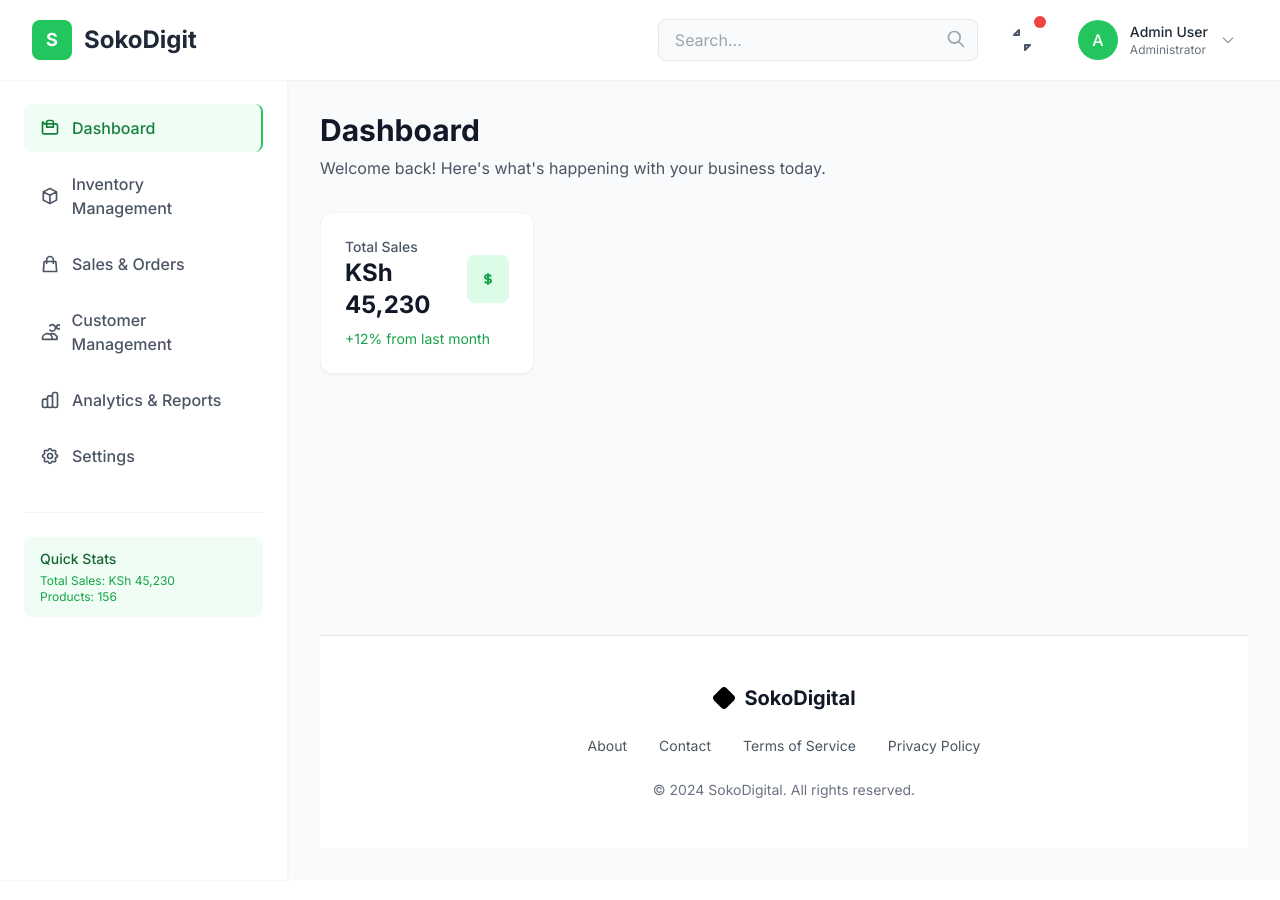
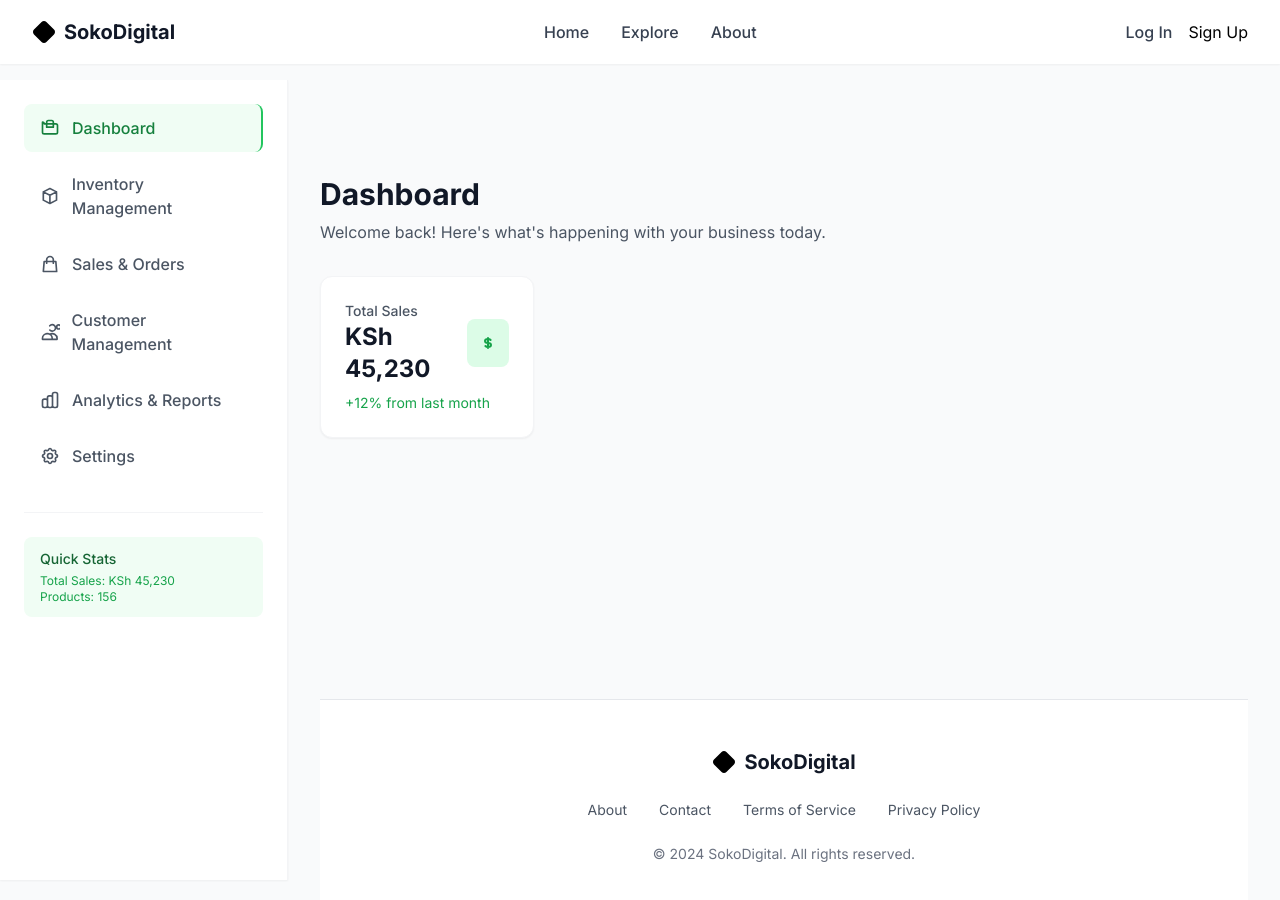
Before and after one commit to josephcharana-hash/soko-safi, a React (Vite) app in the folder client/: page / in a window 1280 px wide. Shown: the top 900 px of the page. Built offline with nearby package versions, Linux system fonts and the light colour scheme.

Commit message:
Add Navbare.jsx

```diff
--- a/client/src/Components/Layout/Navbar.jsx
+++ b/client/src/Components/Layout/Navbar.jsx
@@ -1,56 +1,151 @@
-const Navbar = () => {
+import { useState } from 'react'
+import { Link } from 'react-router-dom'
+import { Diamond, ShoppingCart, MessageSquare, User, Menu, X } from 'lucide-react'
+
+const Navbar = ({ showAuthButtons = true, isLoggedIn = false }) => {
+  const [mobileMenuOpen, setMobileMenuOpen] = useState(false)
+
   return (
-    <nav className="h-20 bg-white shadow-sm fixed top-0 left-0 right-0 z-50">
-      <div className="flex justify-between items-center h-full px-8">
-        <div className="flex items-center gap-6">
-          <button className="lg:hidden text-gray-600 hover:text-gray-800">
-            <svg className="w-6 h-6" fill="none" stroke="currentColor" viewBox="0 0 24 24">
-              <path strokeLinecap="round" strokeLinejoin="round" strokeWidth={2} d="M4 6h16M4 12h16M4 18h16" />
-            </svg>
-          </button>
-          <div className="flex items-center gap-3">
-            <div className="w-10 h-10 bg-green-500 rounded-lg flex items-center justify-center">
-              <span className="text-white font-bold text-lg">S</span>
-            </div>
-            <h1 className="text-2xl font-bold text-gray-800">SokoDigit</h1>
+    <nav className="bg-white shadow-sm">
+      <div className="max-w-7xl mx-auto px-4 sm:px-6 lg:px-8">
+        <div className="flex justify-between items-center h-16">
+          <Link to="/" className="flex items-center space-x-2">
+            <Diamond className="w-6 h-6 text-primary" fill="currentColor" />
+            <span className="text-xl font-bold text-gray-900">SokoDigital</span>
+          </Link>
+
+          <div className="hidden md:flex items-center space-x-8">
+            <Link to="/" className="text-gray-700 hover:text-gray-900 font-medium">
+              Home
+            </Link>
+            <Link to="/explore" className="text-gray-700 hover:text-gray-900 font-medium">
+              Explore
+            </Link>
+            <Link to="/about" className="text-gray-700 hover:text-gray-900 font-medium">
+              About
+            </Link>
+          </div>
+
+          <div className="flex items-center space-x-2">
+            {/* Desktop Auth Buttons */}
+            {showAuthButtons && !isLoggedIn && (
+              <div className="hidden md:flex items-center space-x-4">
+                <Link to="/login" className="text-gray-700 hover:text-gray-900 font-medium">
+                  Log In
+                </Link>
+                <Link to="/register" className="btn-primary">
+                  Sign Up
+                </Link>
+              </div>
+            )}
+
+            {/* Desktop User Menu */}
+            {isLoggedIn && (
+              <div className="hidden md:flex items-center space-x-4">
+                <Link to="/messages" className="p-2 text-gray-600 hover:text-gray-900 rounded-lg hover:bg-gray-100 relative">
+                  <MessageSquare className="w-5 h-5" />
+                  <span className="absolute top-1 right-1 w-2 h-2 bg-red-500 rounded-full"></span>
+                </Link>
+                <Link to="/cart" className="p-2 text-gray-600 hover:text-gray-900 rounded-lg hover:bg-gray-100 relative">
+                  <ShoppingCart className="w-5 h-5" />
+                  <span className="absolute -top-1 -right-1 w-5 h-5 bg-primary text-white text-xs rounded-full flex items-center justify-center">
+                    3
+                  </span>
+                </Link>
+                <Link to="/buyer-dashboard" className="flex items-center space-x-2 p-2 text-gray-600 hover:text-gray-900 rounded-lg hover:bg-gray-100">
+                  <div className="w-8 h-8 bg-primary rounded-full flex items-center justify-center">
+                    <User className="w-5 h-5 text-white" />
+                  </div>
+                </Link>
+              </div>
+            )}
+
+            {/* Mobile Menu Button */}
+            <button
+              onClick={() => setMobileMenuOpen(!mobileMenuOpen)}
+              className="md:hidden p-2 text-gray-600 hover:text-gray-900"
+            >
+              {mobileMenuOpen ? <X className="w-6 h-6" /> : <Menu className="w-6 h-6" />}
+            </button>
           </div>
         </div>
 
-        <div className="flex items-center gap-6">
-          <div className="relative">
-            <input
-              type="text"
-              placeholder="Search..."
-              className="w-80 px-4 py-2 bg-gray-50 border border-gray-200 rounded-lg focus:outline-none focus:ring-2 focus:ring-green-500 focus:border-transparent"
-            />
-            <svg className="w-5 h-5 text-gray-400 absolute right-3 top-2.5" fill="none" stroke="currentColor" viewBox="0 0 24 24">
-              <path strokeLinecap="round" strokeLinejoin="round" strokeWidth={2} d="M21 21l-6-6m2-5a7 7 0 11-14 0 7 7 0 0114 0z" />
-            </svg>
+        {/* Mobile Menu */}
+        {mobileMenuOpen && (
+          <div className="md:hidden py-4 border-t border-gray-200">
+            <div className="flex flex-col space-y-3">
+              <Link
+                to="/"
+                className="text-gray-700 hover:text-gray-900 font-medium px-2 py-2 rounded-lg hover:bg-gray-50"
+                onClick={() => setMobileMenuOpen(false)}
+              >
+                Home
+              </Link>
+              <Link
+                to="/explore"
+                className="text-gray-700 hover:text-gray-900 font-medium px-2 py-2 rounded-lg hover:bg-gray-50"
+                onClick={() => setMobileMenuOpen(false)}
+              >
+                Explore
+              </Link>
+              <Link
+                to="/about"
+                className="text-gray-700 hover:text-gray-900 font-medium px-2 py-2 rounded-lg hover:bg-gray-50"
+                onClick={() => setMobileMenuOpen(false)}
+              >
+                About
+              </Link>
+              {showAuthButtons && !isLoggedIn && (
+                <>
+                  <Link
+                    to="/login"
+                    className="text-gray-700 hover:text-gray-900 font-medium px-2 py-2 rounded-lg hover:bg-gray-50"
+                    onClick={() => setMobileMenuOpen(false)}
+                  >
+                    Log In
+                  </Link>
+                  <Link
+                    to="/register"
+                    className="btn-primary text-center"
+                    onClick={() => setMobileMenuOpen(false)}
+                  >
+                    Sign Up
+                  </Link>
+                </>
+              )}
+              {isLoggedIn && (
+                <>
+                  <Link
+                    to="/cart"
+                    className="text-gray-700 hover:text-gray-900 font-medium px-2 py-2 rounded-lg hover:bg-gray-50 flex items-center justify-between"
+                    onClick={() => setMobileMenuOpen(false)}
+                  >
+                    <span>Cart</span>
+                    <span className="bg-primary text-white text-xs px-2 py-1 rounded-full">3</span>
+                  </Link>
+                  <Link
+                    to="/messages"
+                    className="text-gray-700 hover:text-gray-900 font-medium px-2 py-2 rounded-lg hover:bg-gray-50 flex items-center justify-between"
+                    onClick={() => setMobileMenuOpen(false)}
+                  >
+                    <span>Messages</span>
+                    <span className="w-2 h-2 bg-red-500 rounded-full"></span>
+                  </Link>
+                  <Link
+                    to="/buyer-dashboard"
+                    className="text-gray-700 hover:text-gray-900 font-medium px-2 py-2 rounded-lg hover:bg-gray-50"
+                    onClick={() => setMobileMenuOpen(false)}
+                  >
+                    Dashboard
+                  </Link>
+                </>
+              )}
+            </div>
           </div>
-
-          <button className="relative p-2 text-gray-600 hover:text-gray-800">
-            <svg className="w-6 h-6" fill="none" stroke="currentColor" viewBox="0 0 24 24">
-              <path strokeLinecap="round" strokeLinejoin="round" strokeWidth={2} d="M15 17h5l-5 5v-5zM9 7H4l5-5v5z" />
-            </svg>
-            <span className="absolute -top-1 -right-1 w-3 h-3 bg-red-500 rounded-full"></span>
-          </button>
-
-          <div className="flex items-center gap-3 cursor-pointer hover:bg-gray-50 px-3 py-2 rounded-lg">
-            <div className="w-10 h-10 bg-green-500 rounded-full flex items-center justify-center">
-              <span className="text-white font-medium">A</span>
-            </div>
-            <div className="text-left">
-              <p className="text-sm font-medium text-gray-800">Admin User</p>
-              <p className="text-xs text-gray-500">Administrator</p>
-            </div>
-            <svg className="w-4 h-4 text-gray-400" fill="none" stroke="currentColor" viewBox="0 0 24 24">
-              <path strokeLinecap="round" strokeLinejoin="round" strokeWidth={2} d="M19 9l-7 7-7-7" />
-            </svg>
-          </div>
-        </div>
+        )}
       </div>
     </nav>
-  );
-};
+  )
+}
 
-export default Navbar;
+export default Navbar
```
